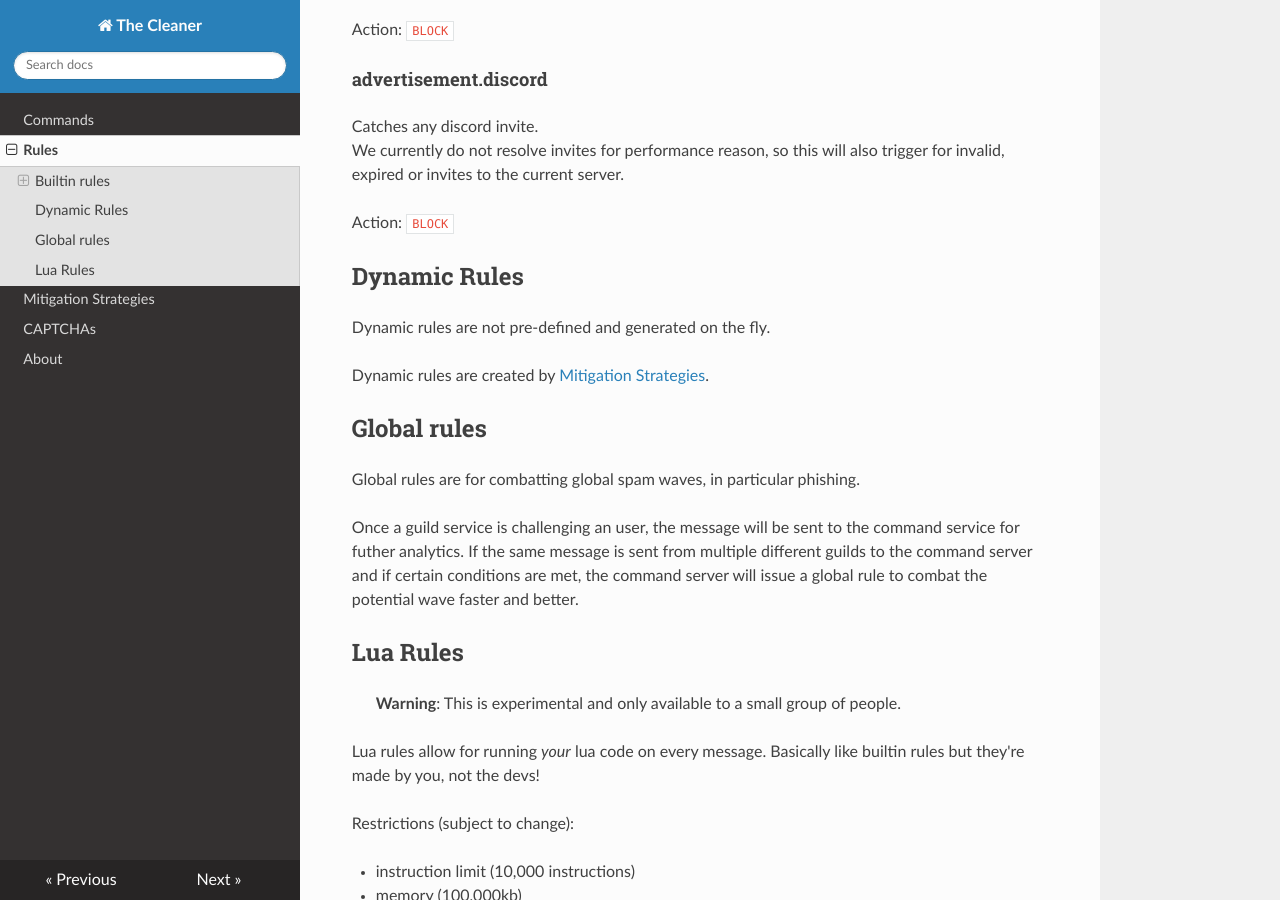
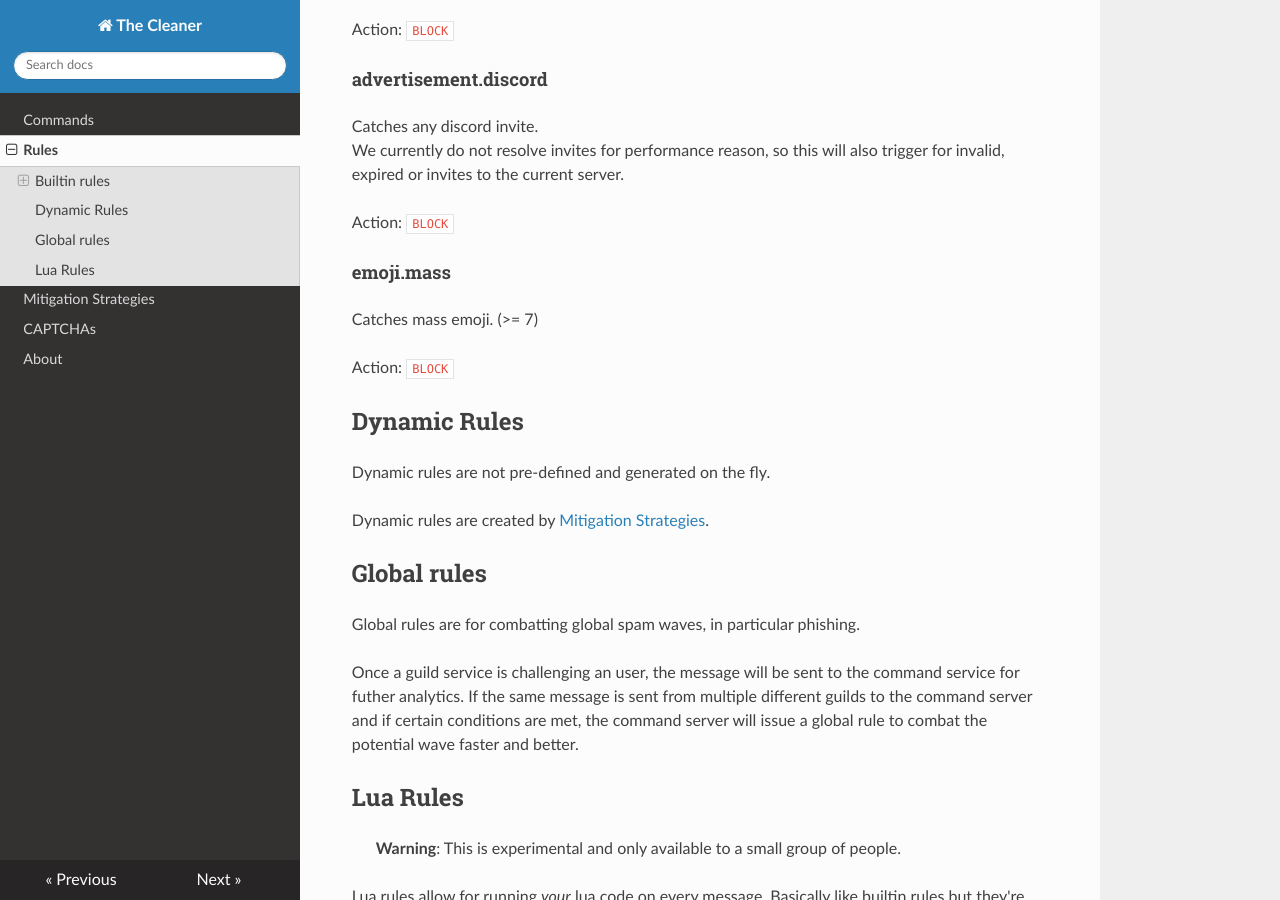
Before and after one commit to cleaner-bot/website, an MkDocs documentation site: the page built from docs/rules.md, in a window 1280 px wide and 900 px high, scrolled down 1574 px. Built offline with MkDocs 1.6.1, drawn with Linux system fonts in a browser that asks for light colours; nearby versions of some CDN libraries.

Commit message:
docs: add emoji.mass rule

```diff
--- a/docs/rules.md
+++ b/docs/rules.md
@@ -79,6 +79,13 @@ We currently do not resolve invites for performance reason, so this will also tr
 Action: `BLOCK`
 
 
+#### emoji.mass
+
+Catches mass emoji. (>= 7)
+
+Action: `BLOCK`
+
+
 ## Dynamic Rules
 
 Dynamic rules are not pre-defined and generated on the fly.
```
